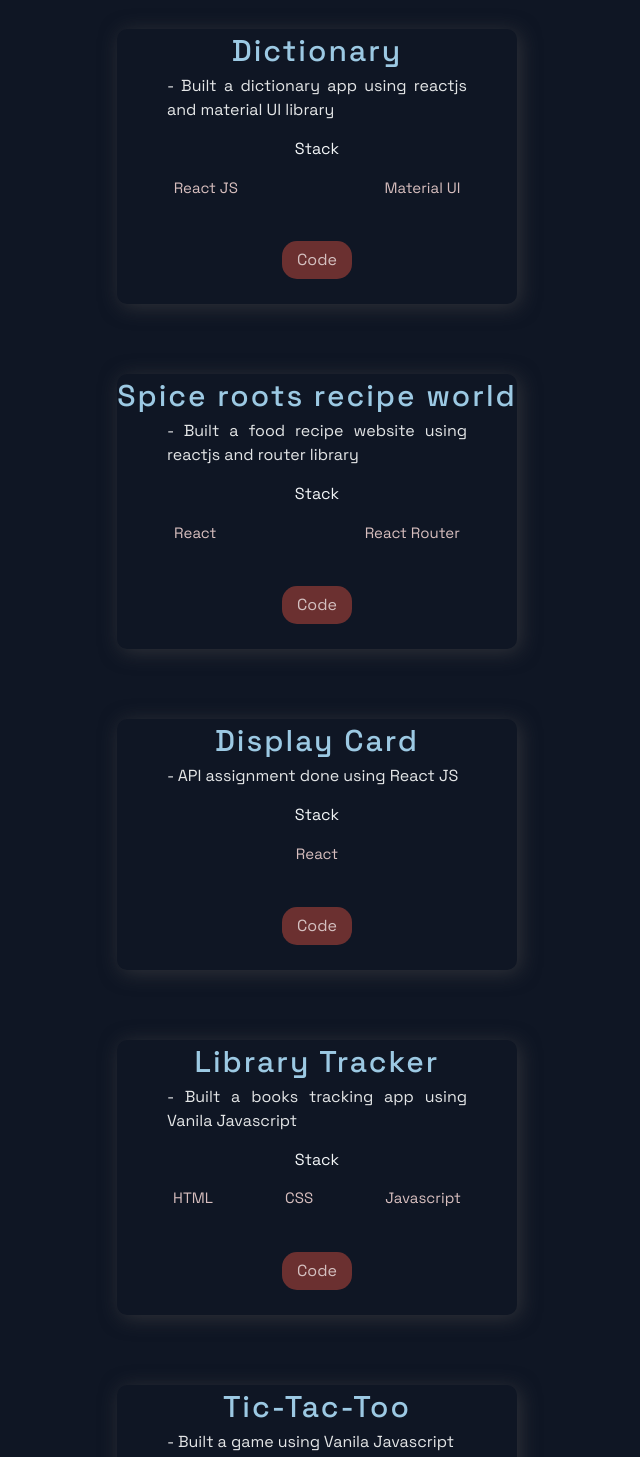
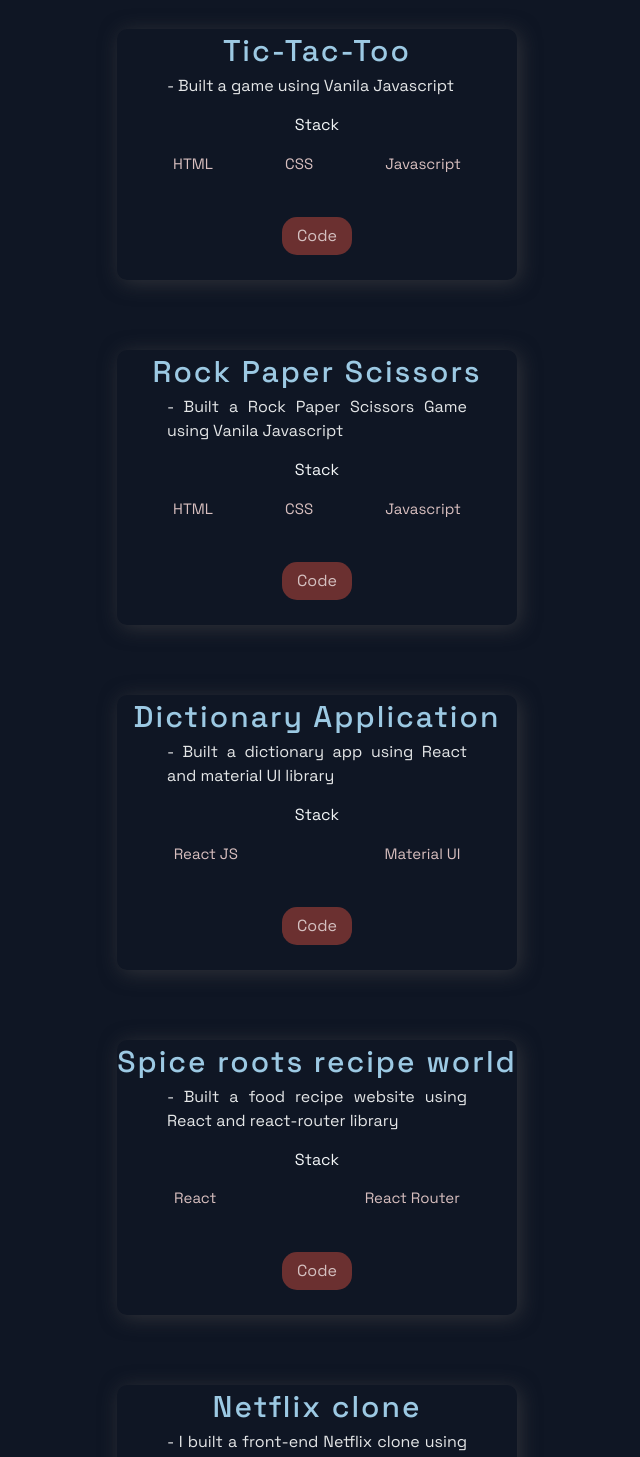
Before and after one commit to developer-pulkit/Portfolio-Website, a Next.js app: page / in a window 1280 px wide. Shown: the part 1100-2557 px from the top of the page, without its empty margins (323-963 px from the left). Built offline with nearby package versions, Linux system fonts and the light colour scheme.

Commit message:
Updated project list

```diff
--- a/src/constants/constants.js
+++ b/src/constants/constants.js
@@ -1,42 +1,4 @@
 export const projects = [
-  {
-    title: "Dictionary",
-    description:
-      "- Built a dictionary app using reactjs and material UI library",
-    image: "/images/1.jpg",
-    tags: ["React JS", "", "Material UI"],
-    source: "https://github.com/developer-pulkit/Word-hunt-dictionary-app",
-    visit: "https://google.com",
-    id: 0,
-  },
-  {
-    title: "Spice roots recipe world",
-    description:
-      "- Built a food recipe website using reactjs and router library",
-    image: "/images/SpiceRoots.png",
-    tags: ["React", "", "React Router"],
-    source: "https://github.com/297pulkitmehta/RecipeWorld",
-    visit: "https://google.com",
-    id: 1,
-  },
-  {
-    title: "Display Card",
-    description: "- API assignment done using React JS",
-    image: "/images/DisplayCard.png",
-    tags: ["React"],
-    source: "https://github.com/297pulkitmehta/Display-Card",
-    visit: "https://google.com",
-    id: 2,
-  },
-  {
-    title: "Library Tracker",
-    description: "- Built a books tracking app using Vanila Javascript",
-    image: "/images/DisplayCard.png",
-    tags: ["HTML", "CSS", "Javascript"],
-    source: "https://github.com/297pulkitmehta/Display-Card",
-    visit: "https://google.com",
-    id: 3,
-  },
   {
     title: "Tic-Tac-Too",
     description: "- Built a game using Vanila Javascript",
@@ -47,11 +9,52 @@ export const projects = [
     id: 4,
   },
   {
-    title: "Rock Paper Scissors Game",
+    title: "Rock Paper Scissors",
     description: "- Built a Rock Paper Scissors Game using Vanila Javascript",
     image: "/images/DisplayCard.png",
     tags: ["HTML", "CSS", "Javascript"],
-    source: "https://github.com/297pulkitmehta/Tic-Tac-Too",
+    source: "https://github.com/developer-pulkit/Rock-Paper-Scissors-Game",
+    visit: "https://google.com",
+    id: 4,
+  },
+  {
+    title: "Dictionary Application",
+    description: "- Built a dictionary app using React and material UI library",
+    image: "/images/1.jpg",
+    tags: ["React JS", "", "Material UI"],
+    source: "https://github.com/developer-pulkit/Word-hunt-dictionary-app",
+    visit: "https://google.com",
+    id: 0,
+  },
+  {
+    title: "Spice roots recipe world",
+    description:
+      "- Built a food recipe website using React and react-router library",
+    image: "/images/SpiceRoots.png",
+    tags: ["React", "", "React Router"],
+    source: "https://github.com/297pulkitmehta/RecipeWorld",
+    visit: "https://google.com",
+    id: 1,
+  },
+
+  {
+    title: "Netflix clone",
+    description:
+      "- I built a front-end Netflix clone using React Js and tailwind CSS with a Firebase back-end! We use the TMDB API for all of the data AND we will be using Firebase Authentication to give login functionality",
+    image: "/images/DisplayCard.png",
+    tags: ["React", "Tailwind CSS", "Firebase"],
+    source: "https://github.com/developer-pulkit/Netflix-Clone",
+    visit: "https://google.com",
+    id: 4,
+  },
+  {
+    title: "Travel Advisor",
+    description:
+      "- I built a Google Maps Travel Companion Application. Geolocation, Google Maps API & Google Places API, fetching API data based on the location, data filtering are just some features that make this Travel Advisor App the best Maps Application",
+    image: "/images/DisplayCard.png",
+    tags: ["React"],
+    source:
+      "https://github.com/developer-pulkit/Google-Maps-Travel-Companion-Application",
     visit: "https://google.com",
     id: 4,
   },
```
